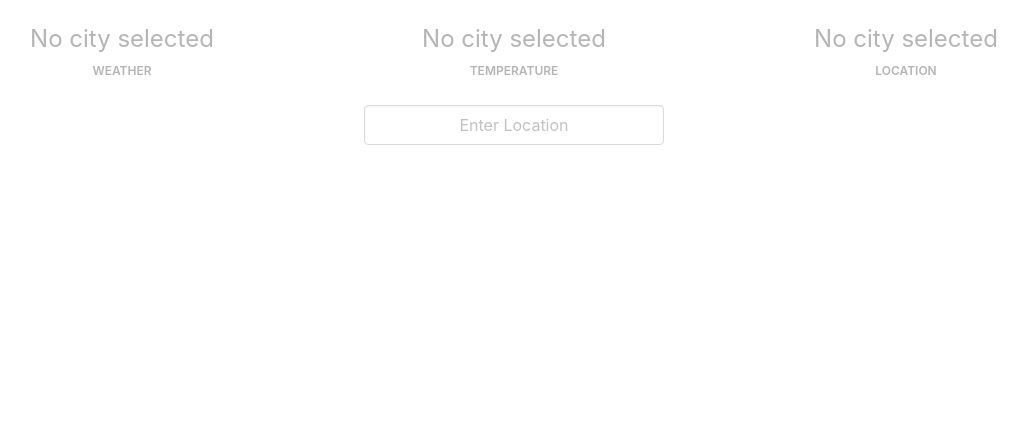
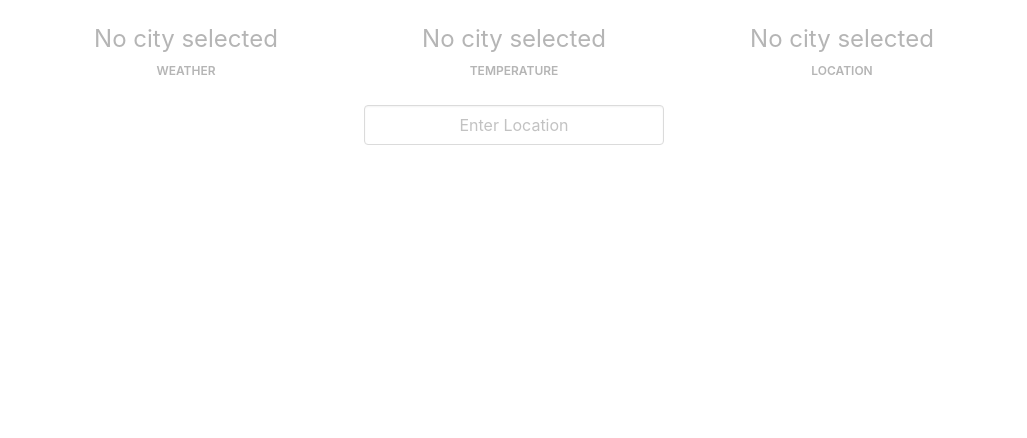
Before and after one commit to noxolica/weather-app, a website: page public/index.html in a window 1280 px wide. Shown: the part 362-800 px from the top of the page, without its empty margins (126-1153 px from the left). Drawn offline with nearby package versions, Linux system fonts and the light colour scheme; some packages are replaced by stand-ins of ours.

Commit message:
added a max-width property to the interface

```diff
--- a/public/index.html
+++ b/public/index.html
@@ -17,7 +17,7 @@
 <body>
   <section class="hero is-fullheight">
     <div class="hero-body">
-      <div class="container has-text-centered">
+      <div class="container has-text-centered" style="max-width: 960px;">
         <h1 class="title">A Weather App</h1>
         <h2 class="subtitle is-italic">&nbsp</h2>
         <div class="columns">
```
